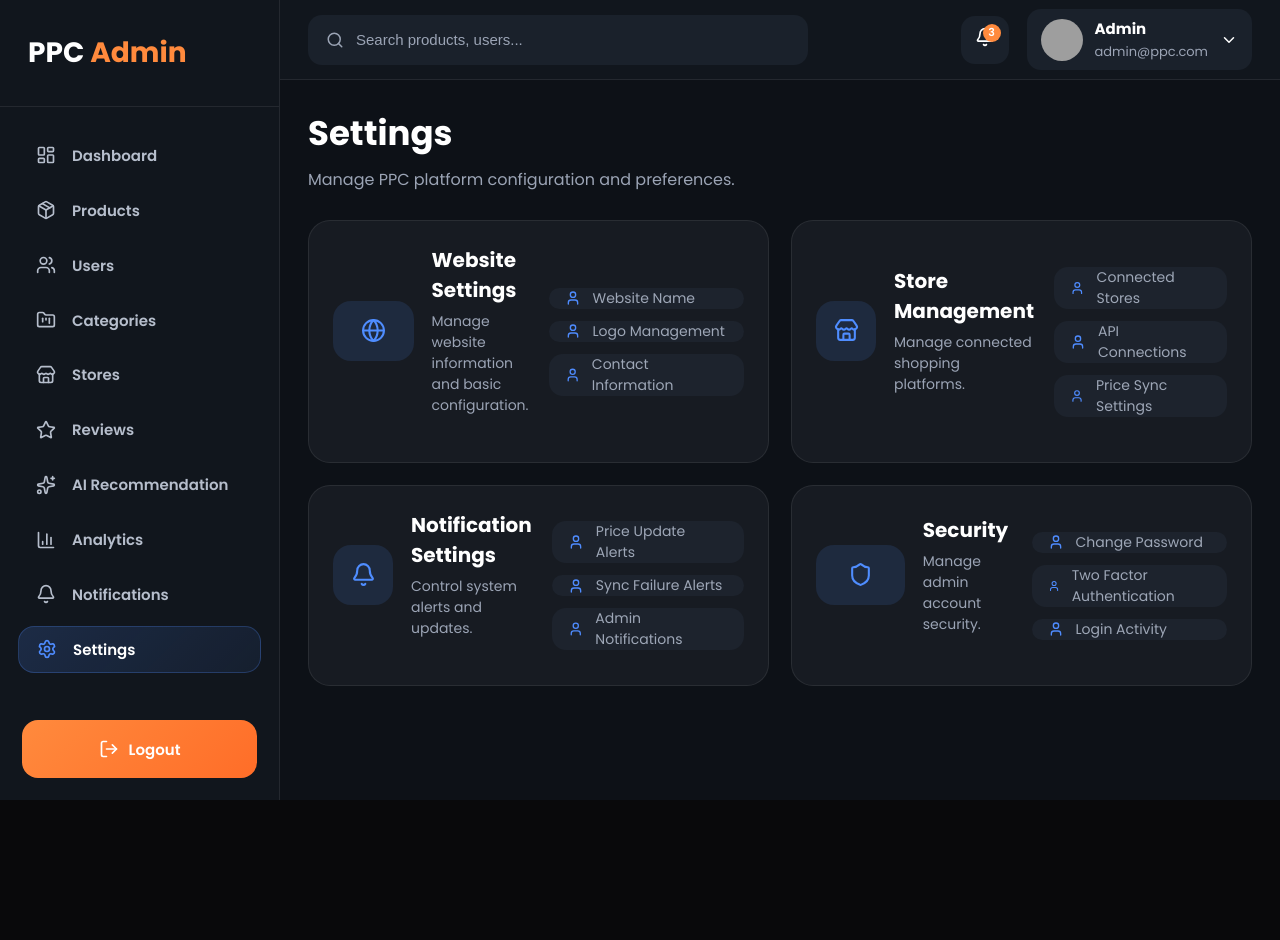
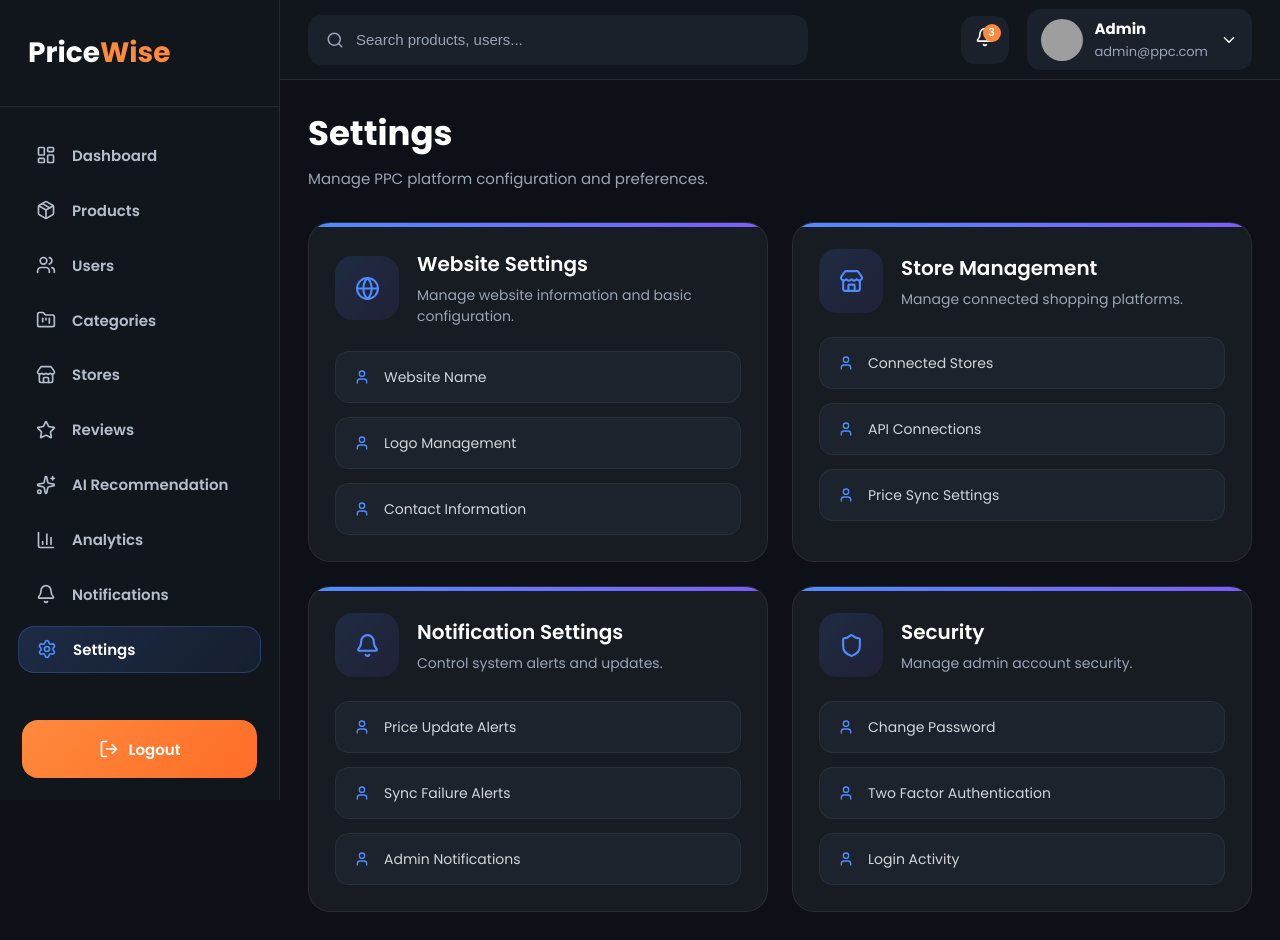
Before and after one commit to artiu24ai066/ProductPriceComparison, a React app in the folder frontend/: page /admin/settings in a window 1280 px wide. Before the commit the page ends 800 px from the top, so only its background shows below. Built offline with nearby package versions, Linux system fonts and the light colour scheme; no server answers; grey boxes are pictures that could not be loaded; the HTML template or start-up script is replaced by a standard one.

Commit message:
frontend setup including admin

```diff
--- a/frontend/src/components/admin/AdminSidebar/AdminSidebar.css
+++ b/frontend/src/components/admin/AdminSidebar/AdminSidebar.css
@@ -210,3 +210,30 @@ RESPONSIVE
   }
 
 }
+
+
+/* Mobile Sidebar */
+
+@media (max-width:768px) {
+
+  .admin-sidebar {
+
+    position: fixed;
+    top: 0;
+    left: -290px;
+
+    width: 280px;
+    height: 100vh;
+
+    z-index: 999;
+
+    transition: .35s ease;
+  }
+
+  .admin-sidebar.sidebaropen {
+
+    left: 0;
+
+  }
+
+}
--- a/frontend/src/components/admin/AdminSidebar/AdminSidebar.jsx
+++ b/frontend/src/components/admin/AdminSidebar/AdminSidebar.jsx
@@ -67,13 +67,13 @@ const menuItems = [
   },
 ];
 
-const AdminSidebar = () => {
+const AdminSidebar = ({ sidebarOpen, setSidebarOpen }) => {
   return (
-    <aside className="admin-sidebar">
+    <aside className={`admin-sidebar ${sidebarOpen ? "sidebaropen" : ""}`}>
 
       <div className="sidebar-logo">
         <h2>
-          PPC<span> Admin</span>
+          Price<span>Wise</span>
         </h2>
       </div>
 
@@ -82,6 +82,7 @@ const AdminSidebar = () => {
           <NavLink
             key={item.name}
             to={item.path}
+            onClick={() => setSidebarOpen(false)}
             className={({ isActive }) =>
               isActive ? "sidebar-link active" : "sidebar-link"
             }
--- a/frontend/src/components/admin/AdminTopbar/AdminTopbar.jsx
+++ b/frontend/src/components/admin/AdminTopbar/AdminTopbar.jsx
@@ -6,11 +6,11 @@ import {
   ChevronDown,
 } from "lucide-react";
 
-const AdminTopbar = () => {
+const AdminTopbar = ({ setSidebarOpen }) => {
   return (
     <header className="admin-topbar">
 
-      <button className="menu-btn">
+      <button className="menu-btn" onClick={() => setSidebarOpen((prev) => !prev)}>
         <Menu size={22} />
       </button>
 
--- a/frontend/src/components/common/Navbar/Navbar.jsx
+++ b/frontend/src/components/common/Navbar/Navbar.jsx
@@ -12,7 +12,7 @@ import logo from "../../../assets/logo.png";
 const Navbar = () => {
 
     // Replace later with Auth Context / Redux
-    const isLoggedIn = false;
+    const isLoggedIn = true;
 
     return (
 
--- a/frontend/src/components/home/TrendingSearches/TrendingSearches.css
+++ b/frontend/src/components/home/TrendingSearches/TrendingSearches.css
@@ -1,4 +1,4 @@
-.trending-section {
+.trending-searches-section {
 
     position: relative;
 
@@ -23,7 +23,7 @@
 
 /* GLOW */
 
-.glow {
+.trending-searches-glow {
 
     position: absolute;
 
@@ -35,7 +35,7 @@
 
 }
 
-.glow-left {
+.trending-searches-glow-left {
 
     width: 420px;
 
@@ -49,7 +49,7 @@
 
 }
 
-.glow-right {
+.trending-searches-glow-right {
 
     width: 350px;
 
@@ -65,7 +65,7 @@
 
 /* HEADER */
 
-.trending-header {
+.trending-searches-header {
 
     text-align: center;
 
@@ -77,7 +77,7 @@
 
 }
 
-.live-tag {
+.trending-searches-live-tag {
 
     display: inline-block;
 
@@ -97,7 +97,7 @@
 
 }
 
-.trending-header h2 {
+.trending-searches-header h2 {
 
     font-size: 54px;
 
@@ -113,7 +113,7 @@
 
 }
 
-.trending-header p {
+.trending-searches-header p {
 
     color: #b7becb;
 
@@ -123,7 +123,7 @@
 
 /* MARQUEE */
 
-.marquee {
+.trending-searches-marquee {
 
     overflow: hidden;
 
@@ -131,7 +131,7 @@
 
 }
 
-.track {
+.trending-searches-track {
 
     display: flex;
 
@@ -141,28 +141,27 @@
 
 }
 
-.slow {
+.trending-searches-slow {
 
     animation: leftScroll 50s linear infinite;
 
 }
 
-.medium {
+.trending-searches-medium {
 
     animation: rightScroll 75s linear infinite;
 
 }
 
-.fast {
+.trending-searches-fast {
 
     animation: leftScroll 45s linear infinite;
 
 }
 
-
 /* CARD */
 
-.trend-card {
+.trending-searches-card {
 
     min-width: 270px;
 
@@ -188,13 +187,13 @@
 
 }
 
-.trend-card svg {
+.trending-searches-card svg {
 
     color: #ff8a3d;
 
 }
 
-.trend-card h4 {
+.trending-searches-card h4 {
 
     margin-bottom: 5px;
 
@@ -202,7 +201,7 @@
 
 }
 
-.trend-card span {
+.trending-searches-card span {
 
     color: #9BA4B5;
 
@@ -210,7 +209,7 @@
 
 }
 
-.trend-card:hover {
+.trending-searches-card:hover {
 
     transform: translateY(-6px);
 
@@ -222,7 +221,7 @@
 
 }
 
-.marquee:hover .track {
+.trending-searches-marquee:hover .trending-searches-track {
 
     animation-play-state: paused;
 
@@ -230,7 +229,7 @@
 
 /* STATS */
 
-.home-stats {
+.trending-searches-stats {
 
     display: flex;
 
@@ -242,7 +241,7 @@
 
 }
 
-.home-stat-card {
+.trending-searches-stat-card {
 
     width: 250px;
 
@@ -268,7 +267,7 @@
 
 }
 
-.home-stat-card svg {
+.trending-searches-stat-card svg {
 
     color: #4f8cff;
 
@@ -276,7 +275,7 @@
 
 }
 
-.home-stat-card h3 {
+.trending-searches-stat-card h3 {
 
     font-size: 42px;
 
@@ -284,13 +283,13 @@
 
 }
 
-.home-stat-card p {
+.trending-searches-stat-card p {
 
     color: #9BA4B5;
 
 }
 
-.home-stat-card:hover {
+.trending-searches-stat-card:hover {
 
     transform: translateY(-8px);
 
@@ -332,15 +331,17 @@
 
 }
 
+/* RESPONSIVE */
+
 @media(max-width:900px) {
 
-    .trending-header h2 {
+    .trending-searches-header h2 {
 
         font-size: 38px;
 
     }
 
-    .home-stats {
+    .trending-searches-stats {
 
         flex-direction: column;
 
@@ -348,7 +349,7 @@
 
     }
 
-    .home-stat-card {
+    .trending-searches-stat-card {
 
         width: 90%;
 
--- a/frontend/src/components/home/TrendingSearches/TrendingSearches.jsx
+++ b/frontend/src/components/home/TrendingSearches/TrendingSearches.jsx
@@ -16,14 +16,14 @@ const searches = [
 
 const Trending = () => {
     return (
-        <section className="trending-section">
+        <section className="trending-searches-section">
 
-            <div className="glow glow-left"></div>
-            <div className="glow glow-right"></div>
+            <div className="trending-searches-glow trending-searches-glow-left"></div>
+            <div className="trending-searches-glow trending-searches-glow-right"></div>
 
-            <div className="trending-header">
+            <div className="trending-searches-header">
 
-                <span className="live-tag">
+                <span className="trending-searches-live-tag">
                     LIVE TRENDING
                 </span>
 
@@ -37,13 +37,13 @@ const Trending = () => {
 
             {/* Row 1 */}
 
-            <div className="marquee">
+            <div className="trending-searches-marquee">
 
-                <div className="track slow">
+                <div className="trending-searches-track trending-searches-slow">
 
                     {[...searches, ...searches].map((item, index) => (
 
-                        <div className="trend-card" key={index}>
+                        <div className="trending-searches-card" key={index}>
 
                             <TrendingUp size={18} />
 
@@ -65,13 +65,13 @@ const Trending = () => {
 
             {/* Row 2 */}
 
-            <div className="marquee">
+            <div className="trending-searches-marquee">
 
-                <div className="track medium">
+                <div className="trending-searches-track trending-searches-medium">
 
                     {[...searches, ...searches].map((item, index) => (
 
-                        <div className="trend-card" key={index}>
+                        <div className="trending-searches-card" key={index}>
 
                             <TrendingUp size={18} />
 
@@ -93,13 +93,13 @@ const Trending = () => {
 
             {/* Row 3 */}
 
-            <div className="marquee">
+            <div className="trending-searches-marquee">
 
-                <div className="track fast">
+                <div className="trending-searches-track trending-searches-fast">
 
                     {[...searches, ...searches].map((item, index) => (
 
-                        <div className="trend-card" key={index}>
+                        <div className="trending-searches-card" key={index}>
 
                             <TrendingUp size={18} />
 
@@ -119,9 +119,9 @@ const Trending = () => {
 
             </div>
 
-            <div className="home-stats">
+            <div className="trending-searches-stats">
 
-                <div className="home-stat-card">
+                <div className="trending-searches-stat-card">
 
                     <Search size={34} />
 
@@ -131,7 +131,7 @@ const Trending = () => {
 
                 </div>
 
-                <div className="home-stat-card">
+                <div className="trending-searches-stat-card">
 
                     <Users size={34} />
 
--- a/frontend/src/pages/admin/Layout/AdminLayout.css
+++ b/frontend/src/pages/admin/Layout/AdminLayout.css
@@ -53,6 +53,20 @@ body,
 
 }
 
+.sidebar-overlay {
+    position: fixed;
+    inset: 0;
+    background: rgba(0, 0, 0, 0.45);
+    backdrop-filter: blur(2px);
+    z-index: 998;
+}
+
+@media (min-width: 769px) {
+    .sidebar-overlay {
+        display: none;
+    }
+}
+
 /* Tablet */
 
 @media (max-width:1024px) {
--- a/frontend/src/pages/admin/Layout/AdminLayout.jsx
+++ b/frontend/src/pages/admin/Layout/AdminLayout.jsx
@@ -1,17 +1,33 @@
 import { Outlet } from "react-router-dom";
+import { useState } from "react";
 import AdminSidebar from "../../../components/admin/AdminSidebar/AdminSidebar.jsx";
 import AdminTopbar from "../../../components/admin/AdminTopbar/AdminTopbar.jsx";
 import "./AdminLayout.css";
 
 const AdminLayout = () => {
+
+    const [sidebarOpen, setSidebarOpen] = useState(false);
+
     return (
         <div className="admin-layout">
 
-            <AdminSidebar />
+            <AdminSidebar
+                sidebarOpen={sidebarOpen}
+                setSidebarOpen={setSidebarOpen}
+            />
+
+            {sidebarOpen && (
+                <div
+                    className="sidebar-overlay"
+                    onClick={() => setSidebarOpen(false)}
+                />
+            )}
 
             <div className="admin-main">
 
-                <AdminTopbar />
+                <AdminTopbar
+                    setSidebarOpen={setSidebarOpen}
+                />
 
                 <main className="admin-content">
                     <Outlet />
--- a/frontend/src/pages/admin/Settings/Settings.css
+++ b/frontend/src/pages/admin/Settings/Settings.css
@@ -1,196 +1,136 @@
-.settings-page {
-
+.admin-settings-wrapper {
     width: 100%;
-
     display: flex;
-
     flex-direction: column;
-
-    gap: 28px;
-
+    gap: 32px;
 }
 
-
-
-.settings-header h1 {
-
-    color: white;
-
+.admin-settings-header h1 {
+    color: #fff;
     font-size: 34px;
-
     margin-bottom: 8px;
-
+    font-weight: 700;
 }
 
-
-
-.settings-header p {
-
+.admin-settings-header p {
     color: #9BA4B5;
-
+    font-size: 15px;
 }
 
-
-
-
-.settings-grid {
-
+.admin-settings-grid {
     display: grid;
-
     grid-template-columns: repeat(2, 1fr);
-
-    gap: 22px;
-
+    gap: 24px;
 }
 
-
-
-
-
-.setting-card {
-
+.admin-setting-card {
+    position: relative;
     background: #171B22;
-
     border: 1px solid rgba(255, 255, 255, .08);
-
     border-radius: 22px;
-
-    padding: 24px;
-
-    transition: .3s;
-
+    padding: 26px;
+    overflow: hidden;
+    transition: .35s ease;
 }
 
-
-
-.setting-card:hover {
-
-    transform: translateY(-5px);
-
-    border-color: #4F8CFF;
-
+.admin-setting-card::before {
+    content: "";
+    position: absolute;
+    left: 0;
+    top: 0;
+    width: 100%;
+    height: 4px;
+    background: linear-gradient(90deg, #4F8CFF, #7C5CFF);
 }
 
-
-
-
-
-.setting-top {
-
-    display: flex;
-
-    gap: 18px;
-
-    align-items: center;
-
-    margin-bottom: 22px;
-
+.admin-setting-card:hover {
+    transform: translateY(-8px);
+    border-color: #4F8CFF;
+    box-shadow: 0 18px 35px rgba(79, 140, 255, .15);
 }
 
-
-
-
-.setting-icon {
-
-
-    width: 60px;
-
-    height: 60px;
-
-    border-radius: 18px;
-
-    background: #4F8CFF20;
-
-    color: #4F8CFF;
-
+.admin-setting-header {
     display: flex;
-
     align-items: center;
-
-    justify-content: center;
-
+    gap: 18px;
+    margin-bottom: 24px;
 }
 
-
-
-.setting-top h2 {
-
-    color: white;
-
-    font-size: 20px;
-
-    margin: 0 0 6px;
-
+.admin-setting-icon {
+    width: 64px;
+    height: 64px;
+    border-radius: 18px;
+    background: linear-gradient(135deg, #4F8CFF25, #7C5CFF18);
+    color: #4F8CFF;
+    display: flex;
+    justify-content: center;
+    align-items: center;
+    flex-shrink: 0;
 }
 
-
-
-.setting-top p {
-
-    color: #9BA4B5;
-
-    font-size: 14px;
-
-    margin: 0;
-
+.admin-setting-header h2 {
+    color: white;
+    font-size: 20px;
+    margin-bottom: 6px;
+    font-weight: 600;
 }
 
-
-
-
-
-.setting-options {
-
-    display: flex;
-
-    flex-direction: column;
-
-    gap: 12px;
-
+.admin-setting-header p {
+    color: #9BA4B5;
+    font-size: 14px;
+    line-height: 1.5;
 }
 
-
-
-
-.setting-option {
-
-    height: 48px;
-
-    background: #1D232D;
-
-    border-radius: 14px;
-
+.admin-setting-list {
     display: flex;
-
-    align-items: center;
-
-    gap: 12px;
-
-    padding: 0 16px;
-
-    color: #D1D5DB;
-
-    font-size: 14px;
-
+    flex-direction: column;
+    gap: 14px;
 }
 
-
-
-.setting-option svg {
-
-    color: #4F8CFF;
-
+.admin-setting-item {
+    height: 52px;
+    background: #1D232D;
+    border: 1px solid rgba(255, 255, 255, .05);
+    border-radius: 14px;
+    padding: 0 18px;
+    display: flex;
+    align-items: center;
+    gap: 14px;
+    color: #D1D5DB;
+    font-size: 14px;
+    transition: .25s;
+    cursor: pointer;
 }
 
+.admin-setting-item svg {
+    color: #4F8CFF;
+    flex-shrink: 0;
+}
 
+.admin-setting-item:hover {
+    background: #232B36;
+    border-color: rgba(79, 140, 255, .35);
+    transform: translateX(5px);
+}
 
+@media (max-width: 900px) {
+    .admin-settings-grid {
+        grid-template-columns: 1fr;
+    }
+}
 
-@media(max-width:900px) {
-
-    .settings-grid {
-
-        grid-template-columns: 1fr;
-
+@media (max-width: 600px) {
+    .admin-setting-header {
+        flex-direction: column;
+        align-items: flex-start;
     }
 
+    .admin-setting-icon {
+        width: 58px;
+        height: 58px;
+    }
+
+    .admin-setting-card {
+        padding: 22px;
+    }
 }
--- a/frontend/src/pages/admin/Settings/Settings.jsx
+++ b/frontend/src/pages/admin/Settings/Settings.jsx
@@ -7,178 +7,108 @@ import {
     User
 } from "lucide-react";
 
-
 const settingsData = [
-
     {
-        title:"Website Settings",
-        description:"Manage website information and basic configuration.",
-        icon:<Globe size={25}/>,
-        options:[
+        title: "Website Settings",
+        description: "Manage website information and basic configuration.",
+        icon: <Globe size={25} />,
+        options: [
             "Website Name",
             "Logo Management",
             "Contact Information"
         ]
     },
-
-
     {
-        title:"Store Management",
-        description:"Manage connected shopping platforms.",
-        icon:<Store size={25}/>,
-        options:[
+        title: "Store Management",
+        description: "Manage connected shopping platforms.",
+        icon: <Store size={25} />,
+        options: [
             "Connected Stores",
             "API Connections",
             "Price Sync Settings"
         ]
     },
-
-
     {
-        title:"Notification Settings",
-        description:"Control system alerts and updates.",
-        icon:<Bell size={25}/>,
-        options:[
+        title: "Notification Settings",
+        description: "Control system alerts and updates.",
+        icon: <Bell size={25} />,
+        options: [
             "Price Update Alerts",
             "Sync Failure Alerts",
             "Admin Notifications"
         ]
     },
-
-
     {
-        title:"Security",
-        description:"Manage admin account security.",
-        icon:<Shield size={25}/>,
-        options:[
+        title: "Security",
+        description: "Manage admin account security.",
+        icon: <Shield size={25} />,
+        options: [
             "Change Password",
             "Two Factor Authentication",
             "Login Activity"
         ]
     }
-
 ];
 
+const Settings = () => {
+    return (
+        <div className="admin-settings-wrapper">
 
+            <div className="admin-settings-header">
+                <div>
+                    <h1>Settings</h1>
+                    <p>Manage PPC platform configuration and preferences.</p>
+                </div>
+            </div>
 
-const Settings = () => {
+            <div className="admin-settings-grid">
 
+                {settingsData.map((setting) => (
 
-return (
+                    <div
+                        className="admin-setting-card"
+                        key={setting.title}
+                    >
 
-<div className="settings-page">
+                        <div className="admin-setting-header">
 
+                            <div className="admin-setting-icon">
+                                {setting.icon}
+                            </div>
 
-<div className="settings-header">
+                            <div>
+                                <h2>{setting.title}</h2>
+                                <p>{setting.description}</p>
+                            </div>
 
-<div>
+                        </div>
 
-<h1>
-Settings
-</h1>
+                        <div className="admin-setting-list">
 
-<p>
-Manage PPC platform configuration and preferences.
-</p>
+                            {setting.options.map((option) => (
 
-</div>
+                                <div
+                                    className="admin-setting-item"
+                                    key={option}
+                                >
+                                    <User size={16} />
 
+                                    <span>{option}</span>
 
-</div>
+                                </div>
 
+                            ))}
 
+                        </div>
 
+                    </div>
 
-<div className="settings-grid">
+                ))}
 
+            </div>
 
-{
-settingsData.map(setting=>(
-
-
-<div
-className="setting-card"
-key={setting.title}
->
-
-
-<div className="setting-top">
-
-
-<div className="setting-icon">
-
-{setting.icon}
-
-</div>
-
-
-<div>
-
-<h2>
-{setting.title}
-</h2>
-
-<p>
-{setting.description}
-</p>
-
-</div>
-
-
-</div>
-
-
-
-
-<div className="setting-options">
-
-
-{
-setting.options.map(option=>(
-
-
-<div
-className="setting-option"
-key={option}
->
-
-<User size={16}/>
-
-<span>
-{option}
-</span>
-
-
-</div>
-
-
-))
-
-}
-
-
-</div>
-
-
-
-</div>
-
-
-))
-
-}
-
-
-
-</div>
-
-
-
-</div>
-
-)
-
-}
-
+        </div>
+    );
+};
 
 export default Settings;
```
Also changed, not shown: frontend/src/pages/admin/Stores/Stores.css (+34 -36 lines), frontend/src/pages/admin/Stores/Stores.jsx (+16 -17 lines).
